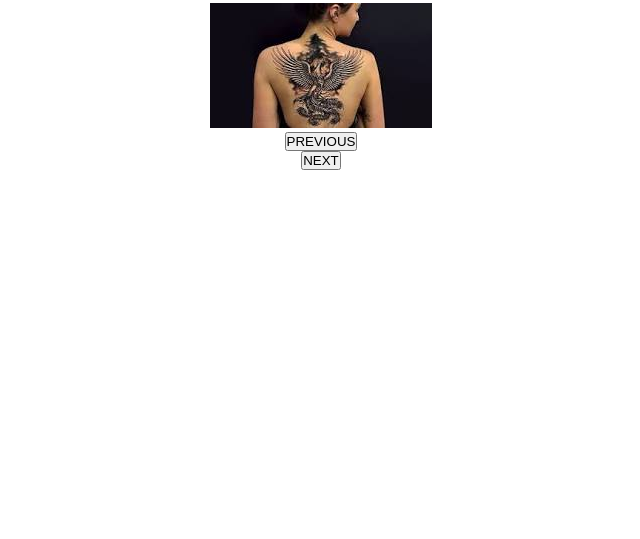
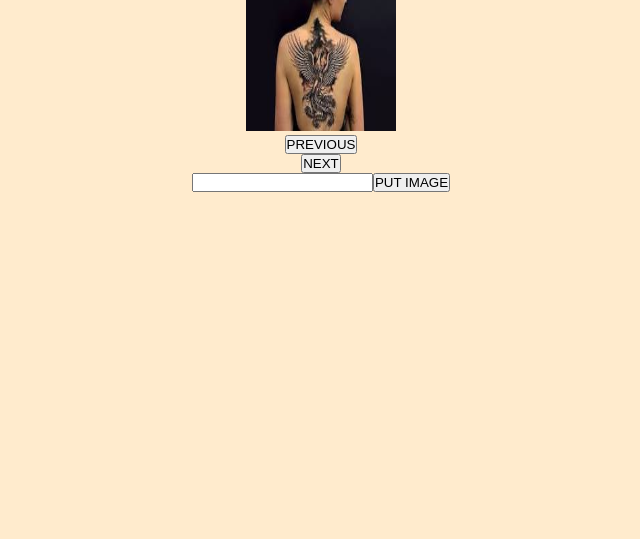
Before and after one commit to ApheleleNdlela/Bootcamp, a plain HTML site: page ImageSlider/index.html in a window 1280 px wide. Shown: the part 421-960 px from the top of the page, without its empty margins (319-959 px from the left). Drawn offline with Linux system fonts and the light colour scheme.

Commit message:
sessionStorage

```diff
--- a/ImageSlider/index.html
+++ b/ImageSlider/index.html
@@ -32,8 +32,14 @@
 
     </div>
 
+    <!-- <input type="text" placeholder="add image"><button id="IMAGE" onclick="ADD()">ADD</button> -->
+
     <button class="btn btn-prev" onclick="prev()">PREVIOUS</button>
     <button class="btn btn-next" onclick="next()">NEXT</button>
+
+    <div>
+      <input id="images" type="text"><button id="addbutton" onclick="add()">PUT IMAGE</button>
+    </div>
 
     <script src="scripts.js"></script>
 </body>
--- a/ImageSlider/scripts.js
+++ b/ImageSlider/scripts.js
@@ -1,10 +1,34 @@
+let array;
 
-let array = ["image1.jpg", "image2.jpg", "image4.jpg", "image5.jpg",]
+if (array = sessionStorage.getItem("x")) {
+    array = JSON.parse(sessionStorage.getItem("x"))
+} else {array= ["image1.jpg", "image2.jpg","image3.jpg", "image4.jpg", "image5.jpg",]}
 
-img = document.getElementById("img")
+ img = document.getElementById("img");
+
+// let image;
+// image = array[i]
+// array[i] = document.getElementsByClassName("img")
 let x;
 let i = 0;
 img.src = array[i]
+// Image.src = document.getElementByClassName("img")
+
+function add() {
+    let images = document.getElementById("images").value;
+    array.push(images);
+    document.getElementById('images').value = '';
+    // let image = document.getElementByClassName(".Image")
+    // console.log(array);
+    // let y = sessionStorage.setItem
+
+    sessionStorage.setItem("x",JSON.stringify(array));
+    let y = sessionStorage.getItem(JSON.parse("x"));
+
+
+
+}
+// ADD()
 
 function next() {
 
@@ -62,3 +86,12 @@ function prev() {
 //   const slideWidth = slide.clientWidth;
 //   slidesContainer.scrollLeft -= slideWidth;
 // });
+
+// let image = document.getElementByClassName(".IMAGE")
+
+// function ADD() {
+//     let image = document.getElementByClassName(".IMAGE")
+//     image.push(image)
+//     console.log(image);
+// }
+// ADD()
--- a/ImageSlider/style.css
+++ b/ImageSlider/style.css
@@ -3,22 +3,22 @@
     margin: 0;
     padding: 0;
 }
+
 body {
     display: flex;
     flex-direction: column;
     justify-content: center;
     align-items: center;
     height: 120vh;
-    color: aqua;
-}
-img {
-    font-size: 15rem;
-    cursor: pointer;
-    user-select: none;
-    width: fit-content;
-    height: fit-content;
+    color: red;
+    background-color: blanchedalmond;
 }
 
+img {
+    width: 150px;
+    height: 150px;
+}
+/*
 background {
     display: contents;
     background-color: blue;
@@ -31,4 +31,4 @@ button :active {
 button-next {
     bottom: right;
     color: brown;
-}
+} */
```
